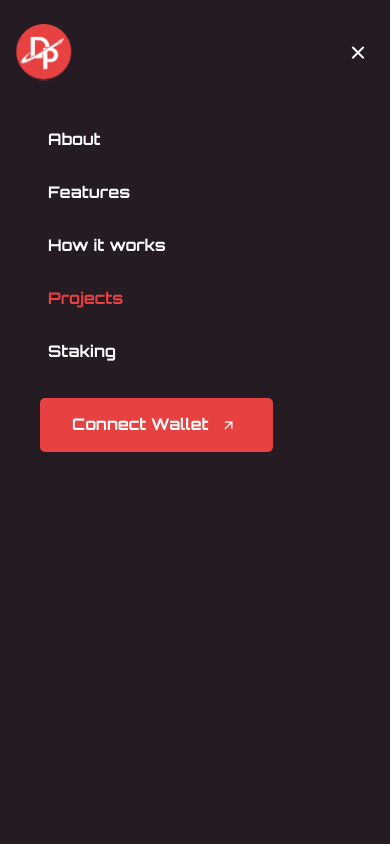
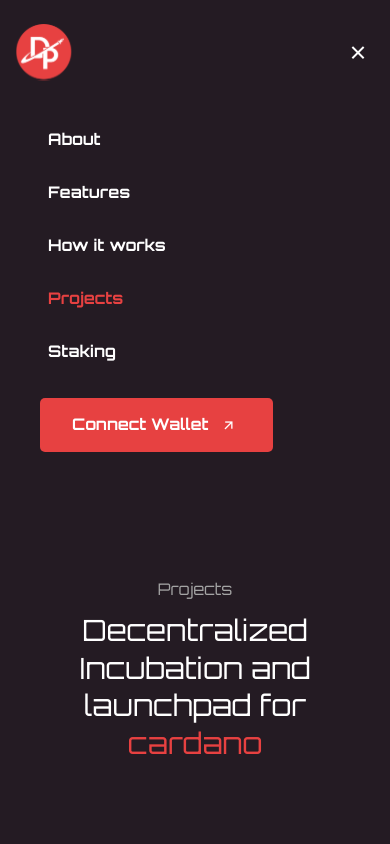
Before and after one commit to TekelEth/defi_pronto, a Next.js app: page /projects in a window 390 px wide. Both pictures are taken after a click on the button "Open Menu". Shown: the top 844 px of the page. Built offline with nearby package versions, Linux system fonts and the light colour scheme.

Commit message:
finished wallet connect

```diff
--- a/src/components/general/Modal/WalletConnect.jsx
+++ b/src/components/general/Modal/WalletConnect.jsx
@@ -16,7 +16,7 @@
     return (
         <div className={`${showWallet ? "w-full h-screen fixed  bg-[rgba(0,0,0,0.3)]" : "fixed"
             } duration-500 md:block`} onClick={() => close()}>
-            <div className={` h-full flex flex-col items-center px-6 md:px-4 mx-auto justify-center duration-500  ${showWallet ? "translate-x-0 " : "-translate-x-[100%]"} transition-all`}>
+            <div className={` mt-12 flex flex-col items-center px-6 md:px-4 mx-auto justify-center duration-500  ${showWallet ? "translate-x-0 " : "-translate-x-[100%]"} transition-all`}>
                 <div className={`bg-[#241B23] rounded-[10px] shadow-lg z-50 md:w-[35%]  mx-auto   flex flex-col items-start justify-start py-8 duration-500 px-4 md:px-12 ${showWallet ? "block" : "hidden"}`}>
                     <div className="flex items-center w-full justify-between">
                         <h1 className="font-orbitron font-[400] text-[20px] md:text-[29.25px] leading-[37.5px] text-white">Connect Wallet</h1>
--- a/src/components/layout/Nav.jsx
+++ b/src/components/layout/Nav.jsx
@@ -8,70 +8,14 @@
 const MobileNav = ({ isMenuOpen, setIsMenuOpen, walletDisplay }) => {
 	const router = useRouter();
 	const path_name = router.pathname;
-	const position = path_name === '/' ? '' : 'sticky bg-[#241B23] h-screen';
-
-	// return (
-	// 	<div>
-	// 		<div
-	// 			className={`lg:hidden ${position} bg-[#241B23]  duration-300 py-6 px-6 my-4 flex flex-col items-start gap-y-7`}
-	// 		>
-	// 			<div className='flex flex-col items-start py-2 px-2 gap-8'>
-	// 				<CustomLink
-	// 					onClick={() => setIsMenuOpen(false)}
-	// 					href={'/about'}
-	// 					className={`${path_name === '/about' ? 'text-theme-main' : 'text-white'
-	// 						} w-auto h-[21px] font-DMSans font-bold text-base leading-[21px] hover:text-theme-main order-1`}
-	// 				>
-	// 					About
-	// 				</CustomLink>
-	// 				<CustomLink
-	// 					onClick={() => setIsMenuOpen(false)}
-	// 					href={'/#features'}
-	// 					className={`${path_name === '/features' ? 'text-theme-main' : 'text-white'
-	// 						} w-auto h-[21px] font-DMSans font-bold text-base leading-[21px] hover:text-theme-main order-2`}
-	// 				>
-	// 					Features
-	// 				</CustomLink>
-	// 				<CustomLink
-	// 					onClick={() => setIsMenuOpen(false)}
-	// 					href={'/#howitworks'}
-	// 					className={`${path_name === '/howitworks' ? 'text-theme-main' : 'text-white'
-	// 						} w-auto h-[21px] font-DMSans font-bold text-base leading-[21px] hover:text-theme-main order-3`}
-	// 				>
-	// 					How it works
-	// 				</CustomLink>
-	// 				<CustomLink
-	// 					onClick={() => setIsMenuOpen(false)}
-	// 					href={'/projects'}
-	// 					className={`${path_name === '/projects' ? 'text-theme-main' : 'text-white'
-	// 						} w-auto h-[21px] font-DMSans font-bold text-base leading-[21px] hover:text-theme-main order-4`}
-	// 				>
-	// 					Projects
-	// 				</CustomLink>
-	// 				<CustomLink
-	// 					onClick={() => setIsMenuOpen(false)}
-	// 					href={'/staking'}
-	// 					className={`${path_name === '/staking' ? 'text-theme-main' : 'text-white'
-	// 						} w-auto h-[21px] font-DMSans font-bold text-base leading-[21px] hover:text-theme-main order-5`}
-	// 				>
-	// 					Staking
-	// 				</CustomLink>
-	// 			</div>
-	// 			<button className='flex flex-row justify-center items-center py-[15px] px-[32px] gap-2 text-white bg-theme-main rounded-[5px]' onClick={walletDisplays}>
-	// 				<span className='text-base font-DMSans font-bold leading-[21px]'>Connect Wallet</span>
-	// 				{/* <ArrowRightUpIcon className='w-[24px] h-[24px] text-white' /> */}
-	// 				<Icon icon={'ri-arrow-right-up-line'} className='w-[24px] h-[24px] text-white' />
-	// 			</button>
-	// 		</div>
-
-	// // const { connected, connect } = useContext(AuthContext);
+	// const position = path_name === '/' ? '' : 'sticky bg-[#241B23] h-screen';
 	const walletDisplays = () => {
 		setIsMenuOpen(false)
 		walletDisplay()
 	}
 	return (
 		<div
-			className={`lg:hidden ${position} bg-[#241B23]  duration-300 py-6 px-6 my-4 flex flex-col items-start gap-y-7`}
+			className={`lg:hidden  bg-[#241B23]  duration-300 py-6 px-6 my-4 flex flex-col items-start gap-y-7`}
 		>
 			<div className='flex flex-col items-start py-2 px-2 gap-8'>
 				<CustomLink
--- a/src/sections/projects/Hero.jsx
+++ b/src/sections/projects/Hero.jsx
@@ -2,11 +2,11 @@
 
 function Hero() {
 	return (
-		<div className='my-16 max-w-[100%]  md:max-w-[80%] w-full mx-auto flex flex-col items-center justify-center text-center'>
+		<div className='my-16 max-w-[100%] md:max-w-[80%] w-full mx-auto flex flex-col items-center justify-center text-center'>
 			<span className='font-orbitron capitalize font-[400] text-[16px] md:text-[20px] md:leading-[24px] leading-[19.2px] text-[#A4A4A4] mb-3'>
 				Projects
 			</span>
-			<span className='font-orbitron font-[400] text-[31.25px]  md:text-[48.8px] leading-[37.5px] md:leading-[59px] text-center text-white '>
+			<span className='font-orbitron font-[400] text-[29.25px]  md:text-[48.8px] leading-[37.5px] md:leading-[59px] text-center text-white '>
 				Decentralized Incubation and launchpad for <span className='text-[#E74141]'>cardano</span>
 			</span>
 		</div>
```
